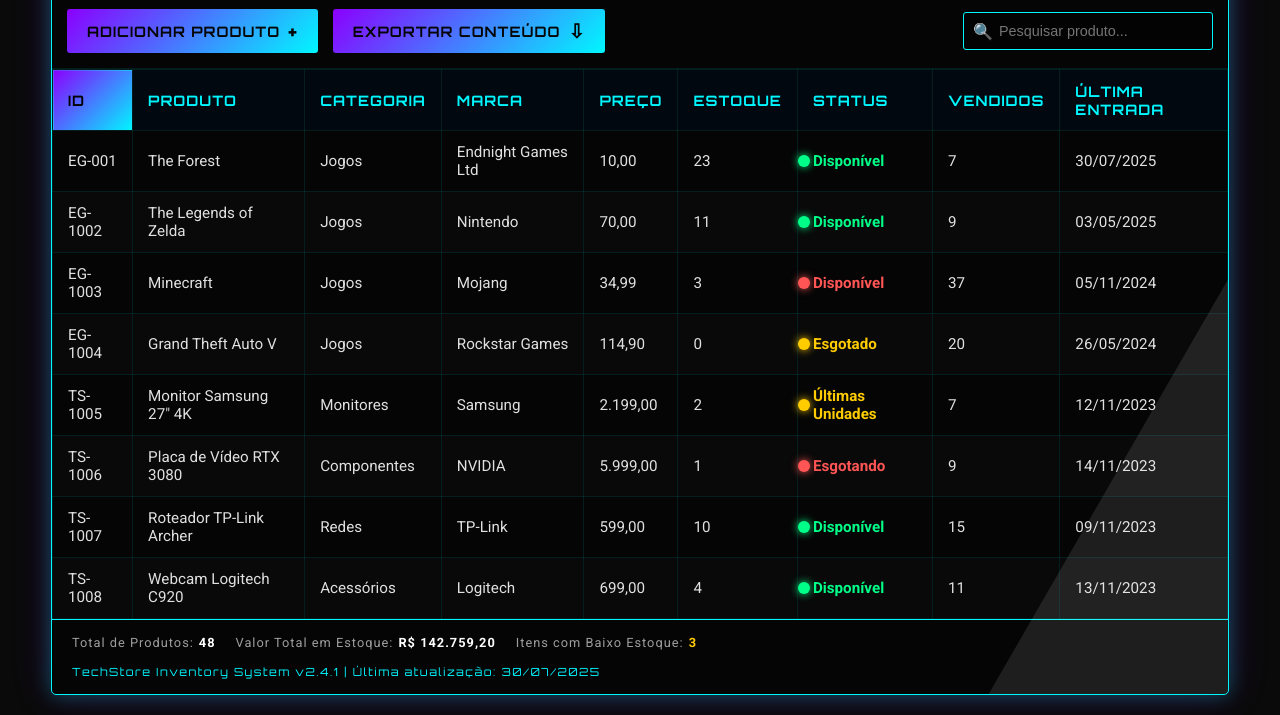
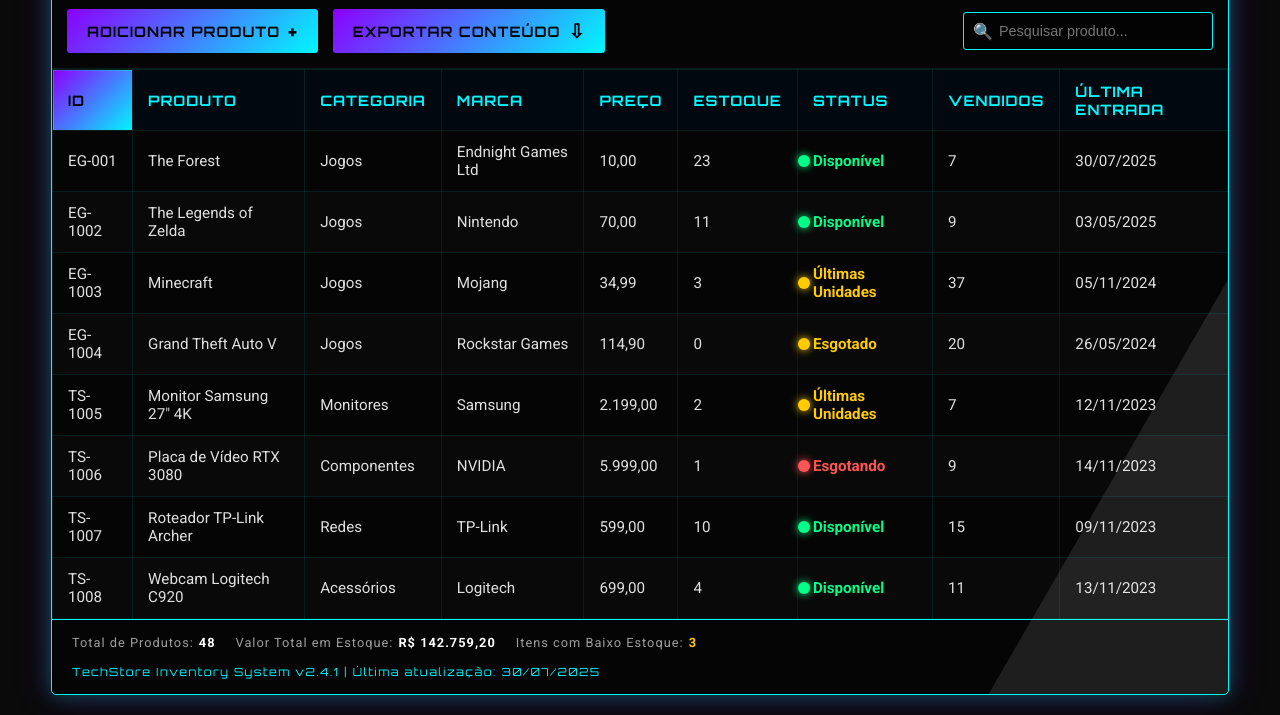
Before and after one commit to luizhenriquefg6/Modelo-Computacional-Simulacao-com-Planilhas, a plain HTML site: page index.html in a window 1280 px wide. Shown: the part 94-809 px from the top of the page. Drawn offline with Linux system fonts and the light colour scheme.

Commit message:
Update index.html

```diff
--- a/index.html
+++ b/index.html
@@ -72,7 +72,7 @@
                     <td>Mojang</td>
                     <td>34,99</td>
                     <td>3</td>
-                    <td class="status-low">Disponível</td>
+                    <td class="status-medium">Últimas Unidades</td>
                     <td>37</td>
                     <td>05/11/2024</td>
                 </tr>
```
